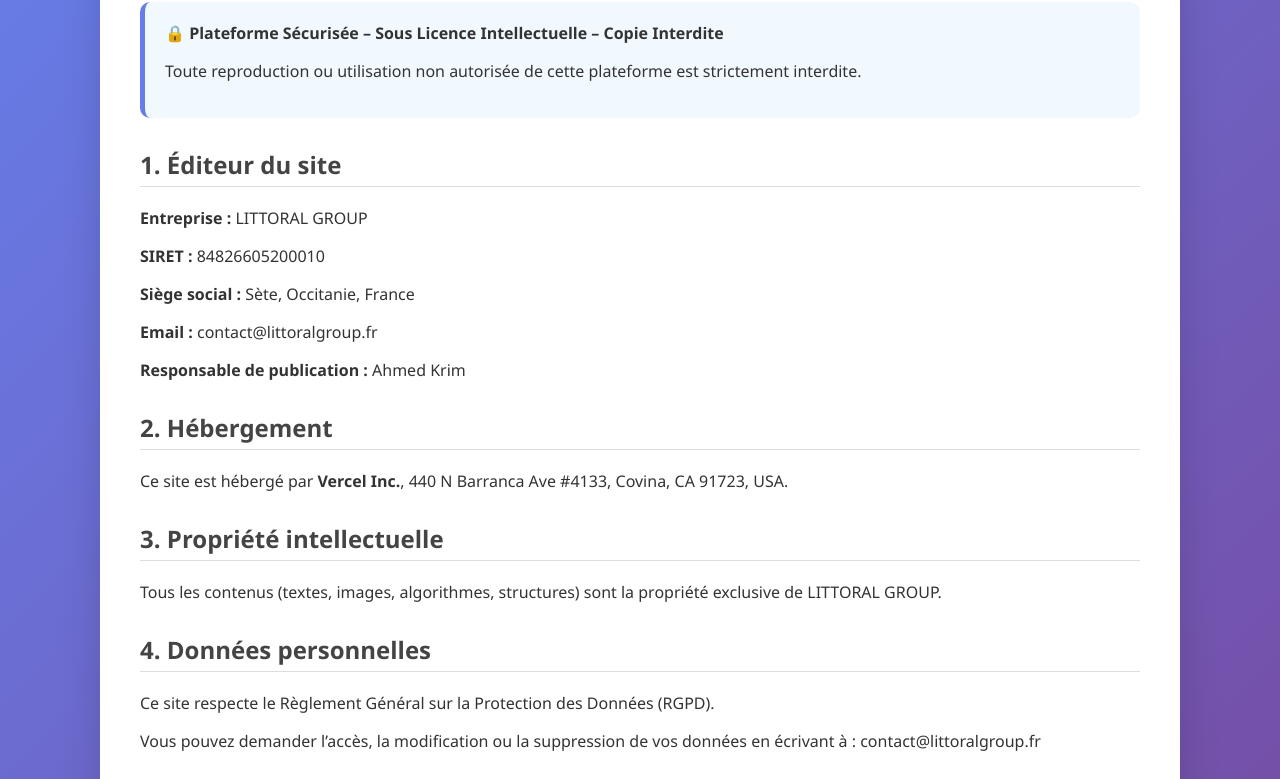
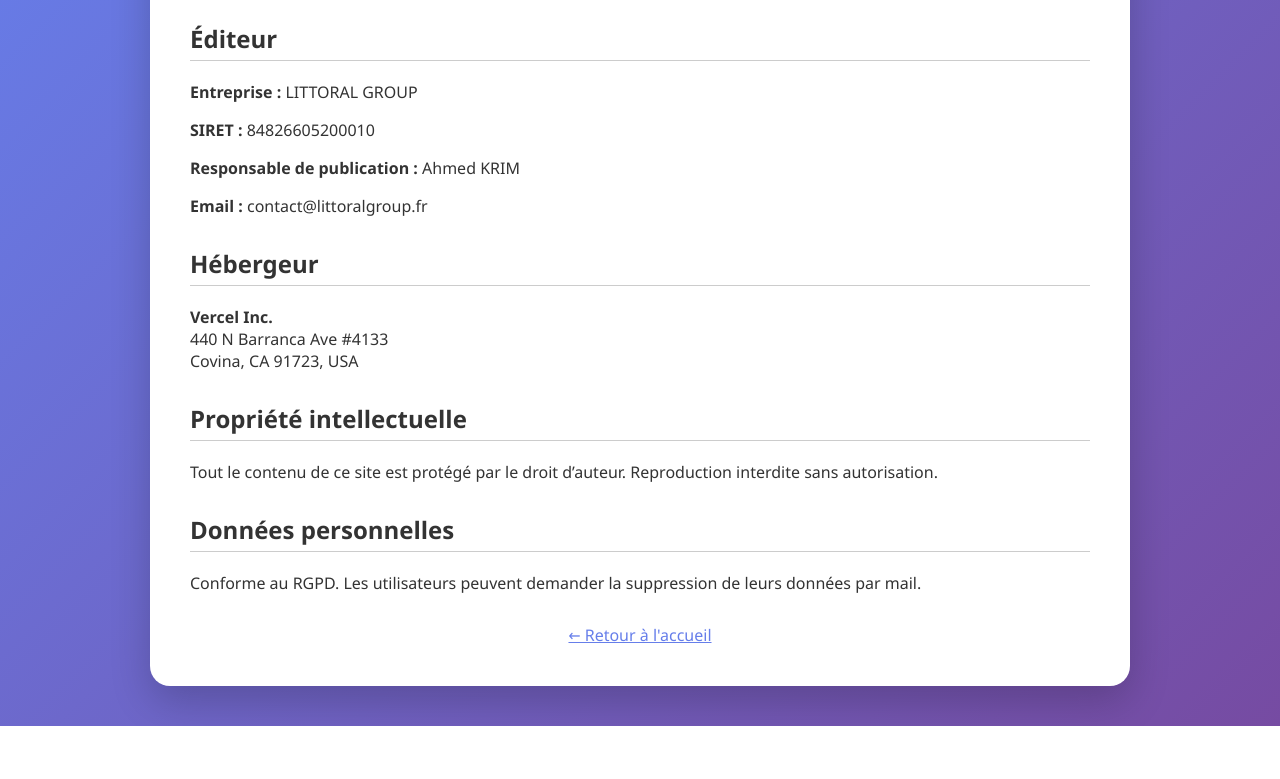
Before and after one commit to AHK1233/ARCHIBOTPRO, a plain HTML site: page mentions-legales.html in a window 1280 px wide. Shown: the part 152-931 px from the top of the page. After the commit the page ends 878 px from the top, so only its background shows below. Drawn offline with Linux system fonts and the light colour scheme.

Commit message:
Update mentions-legales.html

```diff
--- a/mentions-legales.html
+++ b/mentions-legales.html
@@ -1,51 +1,39 @@
-<!-- FICHIER : mentions-legales.html -->
 <!DOCTYPE html>
 <html lang="fr">
 <head>
   <meta charset="UTF-8" />
   <meta name="viewport" content="width=device-width, initial-scale=1.0" />
-  <title>Mentions Légales – ArchiBot Pro | LITTORAL GROUP</title>
+  <title>Mentions légales – ArchiBot Pro</title>
   <style>
     body {
-      font-family: 'Segoe UI', Tahoma, Geneva, Verdana, sans-serif;
+      font-family: 'Segoe UI', Tahoma, sans-serif;
       background: linear-gradient(135deg, #667eea, #764ba2);
       color: #333;
       margin: 0;
-      padding: 20px;
+      padding: 40px 20px;
     }
     .container {
-      max-width: 1000px;
+      max-width: 900px;
       margin: auto;
       background: white;
-      border-radius: 15px;
       padding: 40px;
-      box-shadow: 0 15px 40px rgba(0, 0, 0, 0.15);
+      border-radius: 20px;
+      box-shadow: 0 15px 40px rgba(0,0,0,0.2);
     }
     h1 {
+      text-align: center;
       color: #667eea;
-      text-align: center;
-      margin-bottom: 30px;
     }
     h2 {
       margin-top: 30px;
-      color: #444;
-      border-bottom: 1px solid #ddd;
+      border-bottom: 1px solid #ccc;
       padding-bottom: 5px;
     }
-    .highlight {
-      background: #f1f9ff;
-      padding: 20px;
-      border-left: 5px solid #667eea;
-      margin: 30px 0;
-      border-radius: 10px;
-    }
     .footer {
-      margin-top: 40px;
+      margin-top: 30px;
       text-align: center;
     }
-    .back-link {
-      display: inline-block;
-      margin-top: 20px;
+    .footer a {
       color: #667eea;
       text-decoration: underline;
     }
@@ -53,36 +41,27 @@
 </head>
 <body>
   <div class="container">
-    <h1>Mentions Légales</h1>
+    <h1>Mentions légales</h1>
 
-    <div class="highlight">
-      <strong>🔒 Plateforme Sécurisée – Sous Licence Intellectuelle – Copie Interdite</strong>
-      <p>Toute reproduction ou utilisation non autorisée de cette plateforme est strictement interdite.</p>
-    </div>
-
-    <h2>1. Éditeur du site</h2>
+    <h2>Éditeur</h2>
     <p><strong>Entreprise :</strong> LITTORAL GROUP</p>
     <p><strong>SIRET :</strong> 84826605200010</p>
-    <p><strong>Siège social :</strong> Sète, Occitanie, France</p>
+    <p><strong>Responsable de publication :</strong> Ahmed KRIM</p>
     <p><strong>Email :</strong> contact@littoralgroup.fr</p>
-    <p><strong>Responsable de publication :</strong> Ahmed Krim</p>
 
-    <h2>2. Hébergement</h2>
-    <p>Ce site est hébergé par <strong>Vercel Inc.</strong>, 440 N Barranca Ave #4133, Covina, CA 91723, USA.</p>
+    <h2>Hébergeur</h2>
+    <p><strong>Vercel Inc.</strong><br>
+    440 N Barranca Ave #4133<br>
+    Covina, CA 91723, USA</p>
 
-    <h2>3. Propriété intellectuelle</h2>
-    <p>Tous les contenus (textes, images, algorithmes, structures) sont la propriété exclusive de LITTORAL GROUP.</p>
+    <h2>Propriété intellectuelle</h2>
+    <p>Tout le contenu de ce site est protégé par le droit d’auteur. Reproduction interdite sans autorisation.</p>
 
-    <h2>4. Données personnelles</h2>
-    <p>Ce site respecte le Règlement Général sur la Protection des Données (RGPD).</p>
-    <p>Vous pouvez demander l’accès, la modification ou la suppression de vos données en écrivant à : contact@littoralgroup.fr</p>
-
-    <h2>5. Conditions d’utilisation</h2>
-    <p>L’utilisation de cette plateforme implique l’acceptation sans réserve des présentes conditions générales d’utilisation.</p>
+    <h2>Données personnelles</h2>
+    <p>Conforme au RGPD. Les utilisateurs peuvent demander la suppression de leurs données par mail.</p>
 
     <div class="footer">
-      &copy; 2025 – ArchiBot Pro, une solution de LITTORAL GROUP
-      <div class="back-link"><a href="index.html">← Retour à l'accueil</a></div>
+      <a href="index.html">← Retour à l'accueil</a>
     </div>
   </div>
 </body>
```
